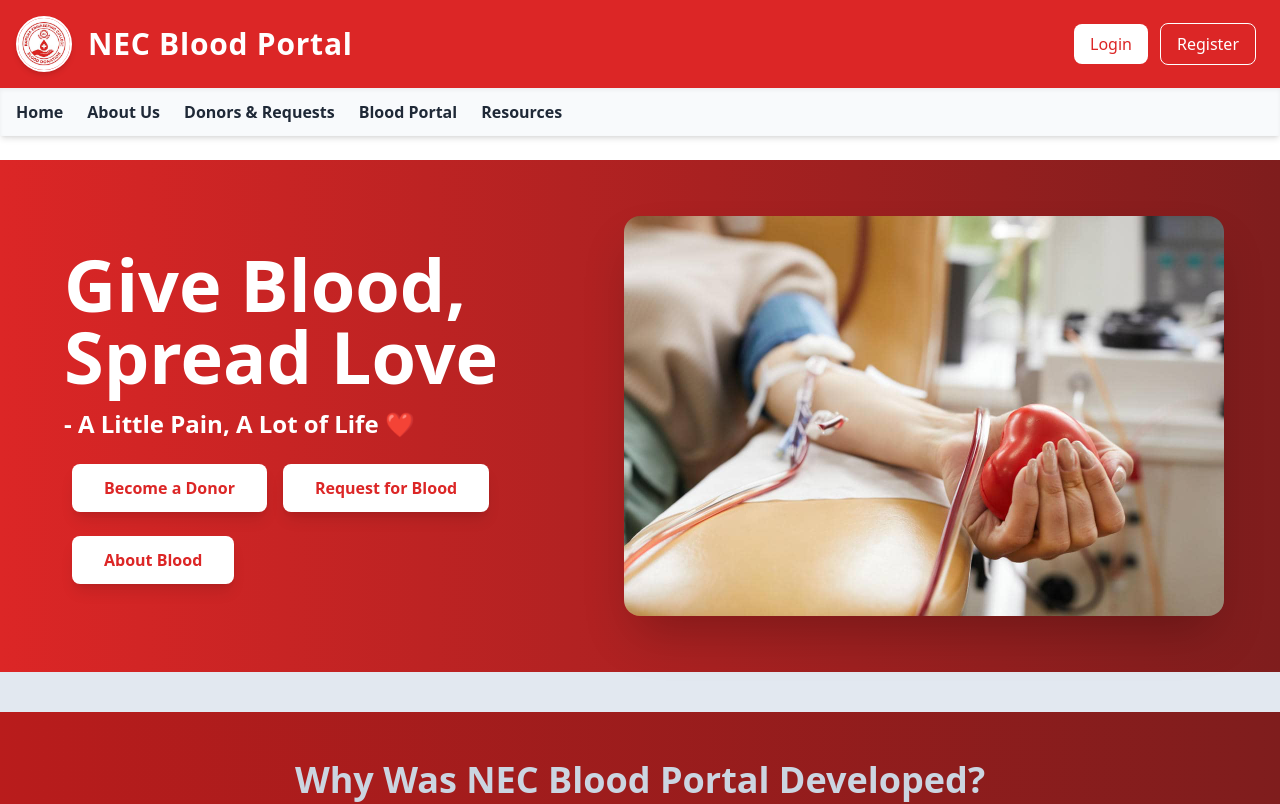
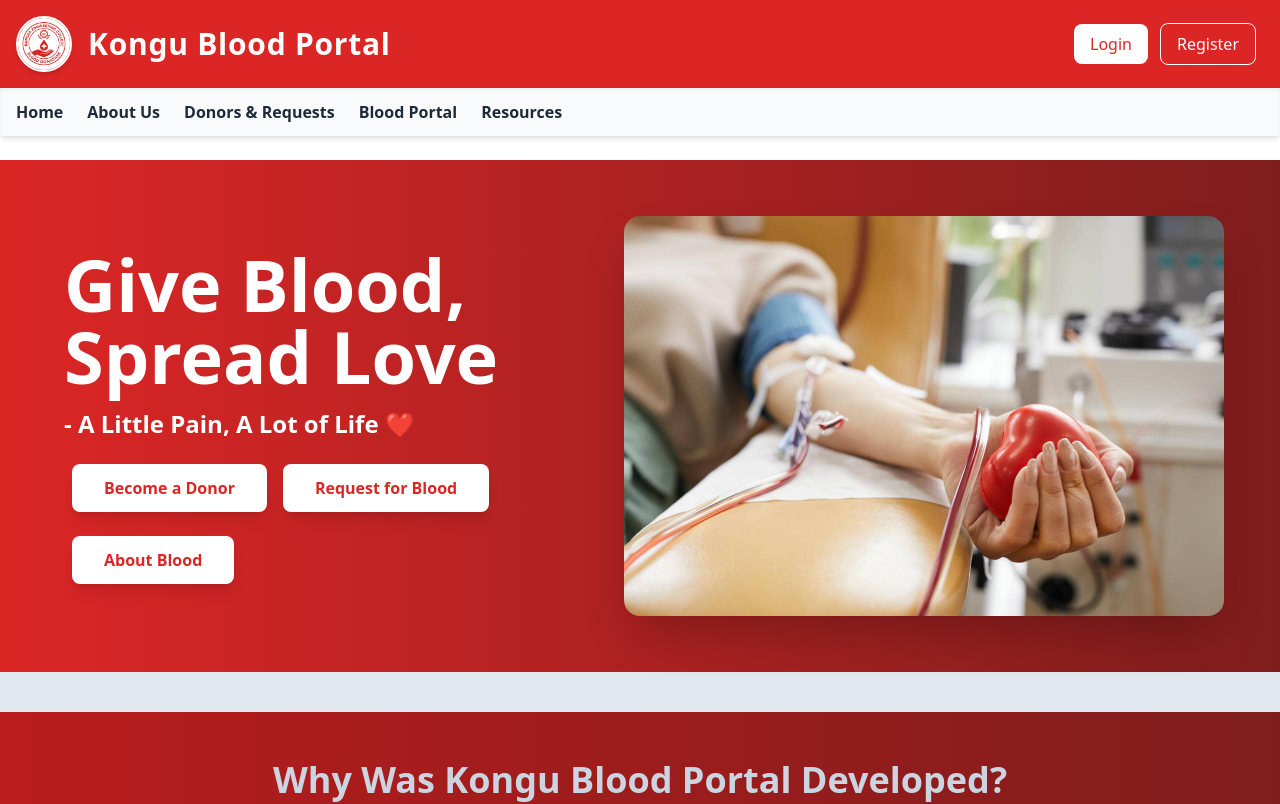
Before and after one commit to Supriya200606/NEC-Blood-Portal, a React (Create React App) app in the folder frontend/: page / in a window 1280 px wide. Shown: the top 804 px of the page. Built offline with nearby package versions, Linux system fonts and the light colour scheme.

Commit message:
Updated homepage UI

```diff
--- a/frontend/src/layout/Navbar.js
+++ b/frontend/src/layout/Navbar.js
@@ -43,7 +43,7 @@ const Navbar = () => {
             className="text-2xl md:text-3xl font-bold cursor-pointer tracking-wide"
             onClick={() => navigate("/home")}
           >
-            NEC Blood Portal
+            Kongu Blood Portal
           </h1>
         </div>
 
--- a/frontend/src/pages/Home.js
+++ b/frontend/src/pages/Home.js
@@ -48,7 +48,7 @@ const Home = () => {
       {/* About Section */}
       <div className="bg-gradient-to-r from-red-700 to-red-900 py-12 px-4 mt-10 md:px-8">
         <h2 className="text-4xl font-extrabold text-center text-slate-300 mb-8">
-          Why Was NEC Blood Portal Developed?
+          Why Was Kongu Blood Portal Developed?
         </h2>
         <div className="grid grid-cols-1 md:grid-cols-2 lg:grid-cols-4 gap-8 text-center">
           <div className="bg-white shadow-md p-6 rounded-lg">
--- a/frontend/src/pages/Navbar.js
+++ b/frontend/src/pages/Navbar.js
@@ -63,16 +63,16 @@ const Navbar = () => {
       >
         <div className="bg-[#A3151A] flex justify-between items-center text-xl text-white">
           <div className="p-4 flex items-center gap-6">
-            <img
-              src={logo}
-              alt="Logo"
-              className="shadow-black shadow-xl rounded-full cursor-pointer h-auto w-1/6"
-            />
+          <img
+  src="/logo.jpeg"
+  alt="Kongu Blood Portal Logo"
+  style={{ height: "50px", width: "50px", borderRadius: "50%" }}
+/>
             <h1
               className="text-3xl font-bold cursor-pointer"
               onClick={() => navigate("/home")}
             >
-              NEC Blood Portal
+              Kongu Blood Portal
             </h1>
           </div>
 
```
Also changed, not shown: frontend/public/logo.png.
